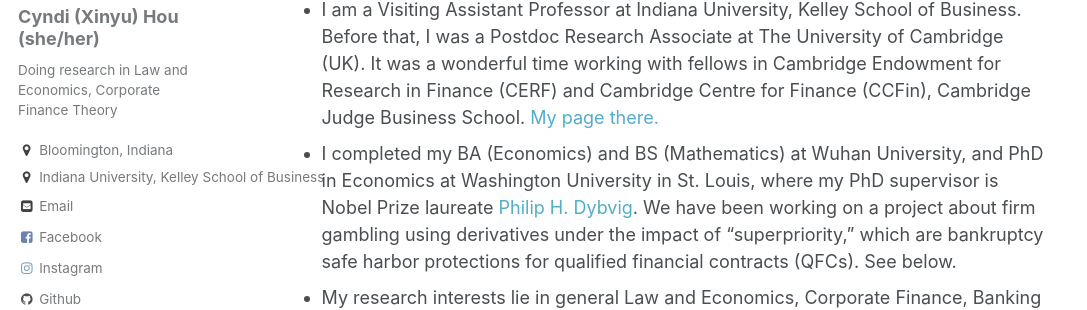
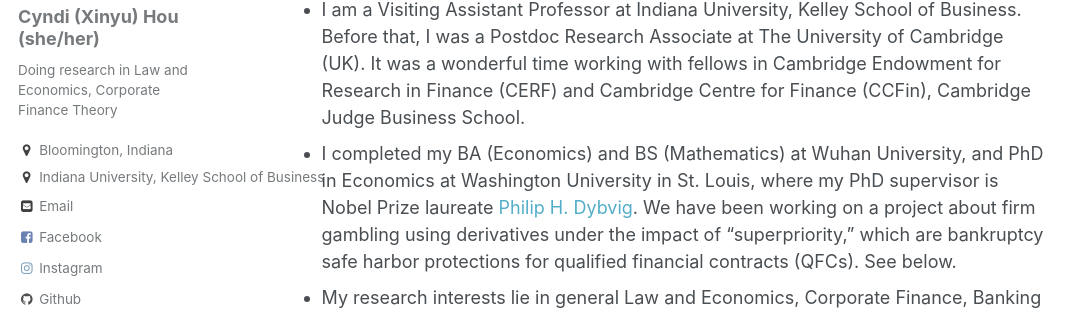
Before and after one commit to xinyuhou94/xinyuhou94.github.io, a Jekyll site: the page built from _pages/about.md, in a window 1280 px wide and 900 px high, scrolled down 632 px. Shown: the part 153-463 px from the top of the window, without its empty margins (0-1087 px from the left). Built offline with Jekyll 4.4.1, drawn with Linux system fonts in a browser that asks for light colours.

Commit message:
Update about.md

```diff
--- a/_pages/about.md
+++ b/_pages/about.md
@@ -13,7 +13,7 @@ redirect_from:
 </p>
 
 ## About Me ##
-* I am a Visiting Assistant Professor at Indiana University, Kelley School of Business. Before that, I was a Postdoc Research Associate at The University of Cambridge (UK). It was a wonderful time working with fellows in Cambridge Endowment for Research in Finance (CERF) and Cambridge Centre for Finance (CCFin), Cambridge Judge Business School. [My page there.](https://www.cerf.cam.ac.uk/people/cerf-postdocs/currentpostdocs/xinyu-hou)
+* I am a Visiting Assistant Professor at Indiana University, Kelley School of Business. Before that, I was a Postdoc Research Associate at The University of Cambridge (UK). It was a wonderful time working with fellows in Cambridge Endowment for Research in Finance (CERF) and Cambridge Centre for Finance (CCFin), Cambridge Judge Business School.
 * I completed my BA (Economics) and BS (Mathematics) at Wuhan University, and PhD in Economics at Washington University in St. Louis, where my PhD supervisor is Nobel Prize laureate [Philip H. Dybvig](https://dybfin.wustl.edu/). We have been working on a project about firm gambling using derivatives under the impact of "superpriority," which are bankruptcy safe harbor protections for qualified financial contracts (QFCs). See below.
 * My research interests lie in general Law and Economics, Corporate Finance, Banking and Economic Theory. My current works focus on corporate bankruptcy, liability and firm monopsony power.
 * I was also affiliated with Cambridge Trinity College.
```
